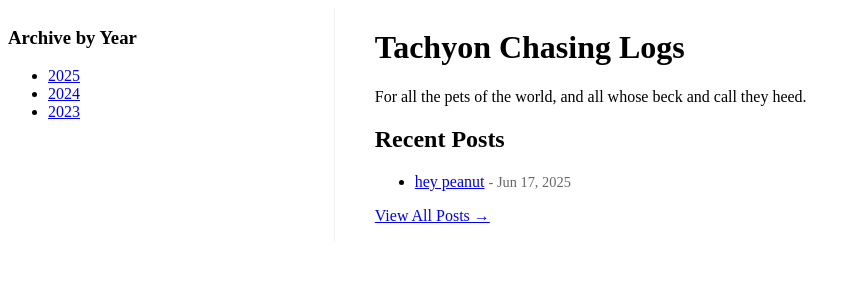
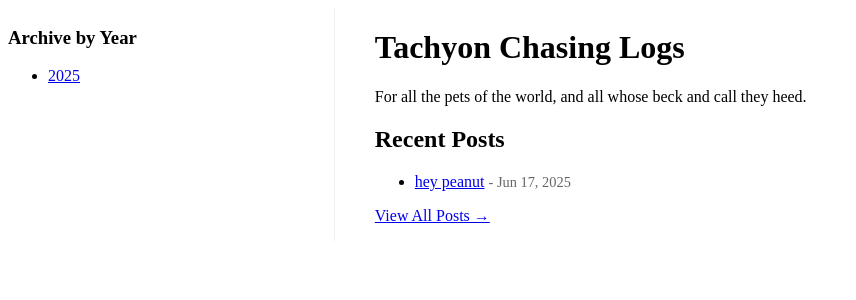
Before and after one commit to catgoesmiao/catgoesmiao.github.io, a Jekyll site: the page built from index.html, in a window 1280 px wide. Shown: the top 300 px of the page, without its empty margins (0-856 px from the left). Built offline with Jekyll 4.4.1, drawn with Linux system fonts in a browser that asks for light colours.

Commit message:
Update _config.yml

```diff
--- a/_config.yml
+++ b/_config.yml
@@ -1,5 +1,5 @@
 title: Tachyon Chasing Logs
-years: [2025, 2024, 2023]  # Update with your actual years
+years: [2025]  # Update with your actual years
 defaults:
   - scope:
       path: ""
```
